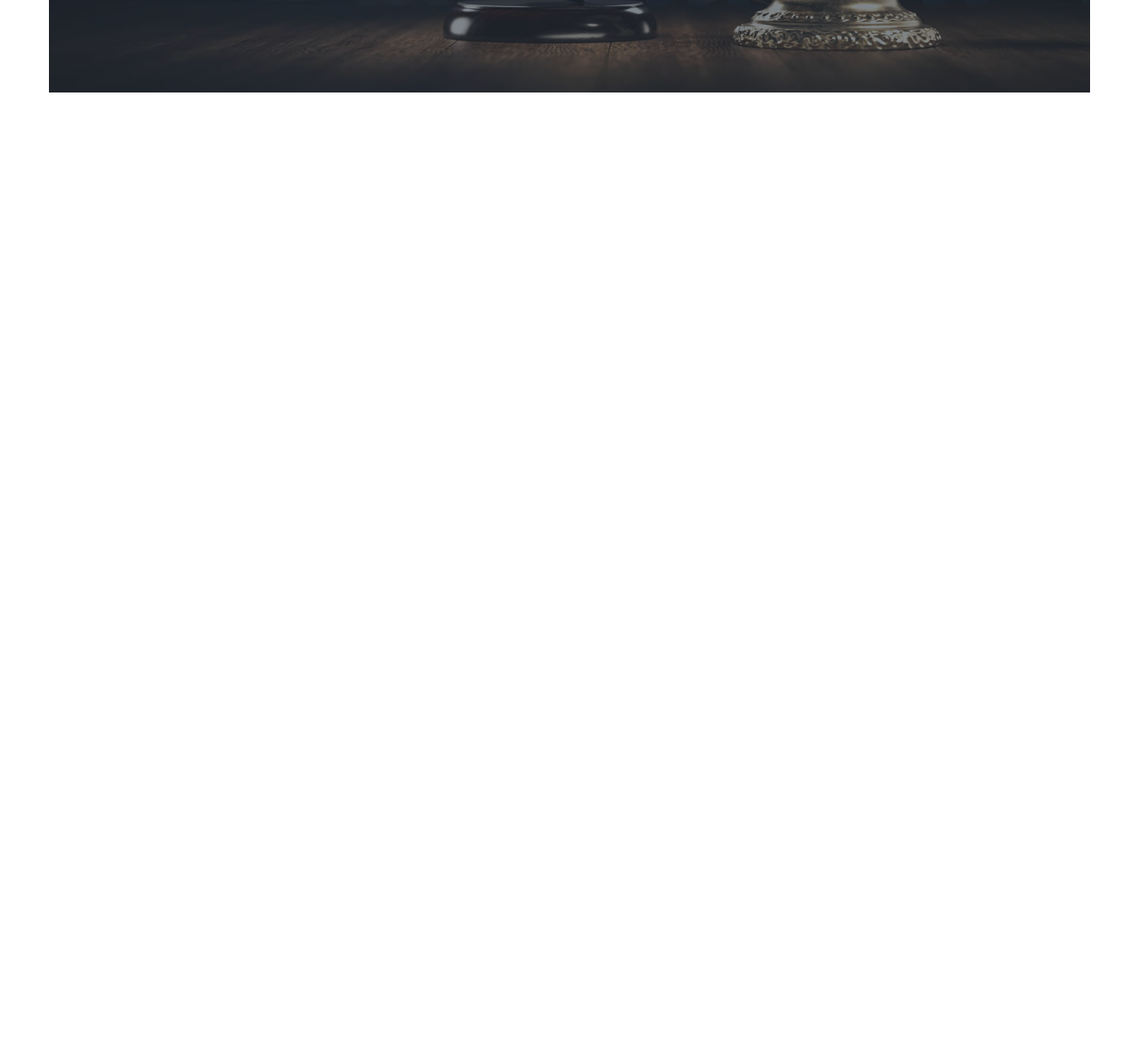
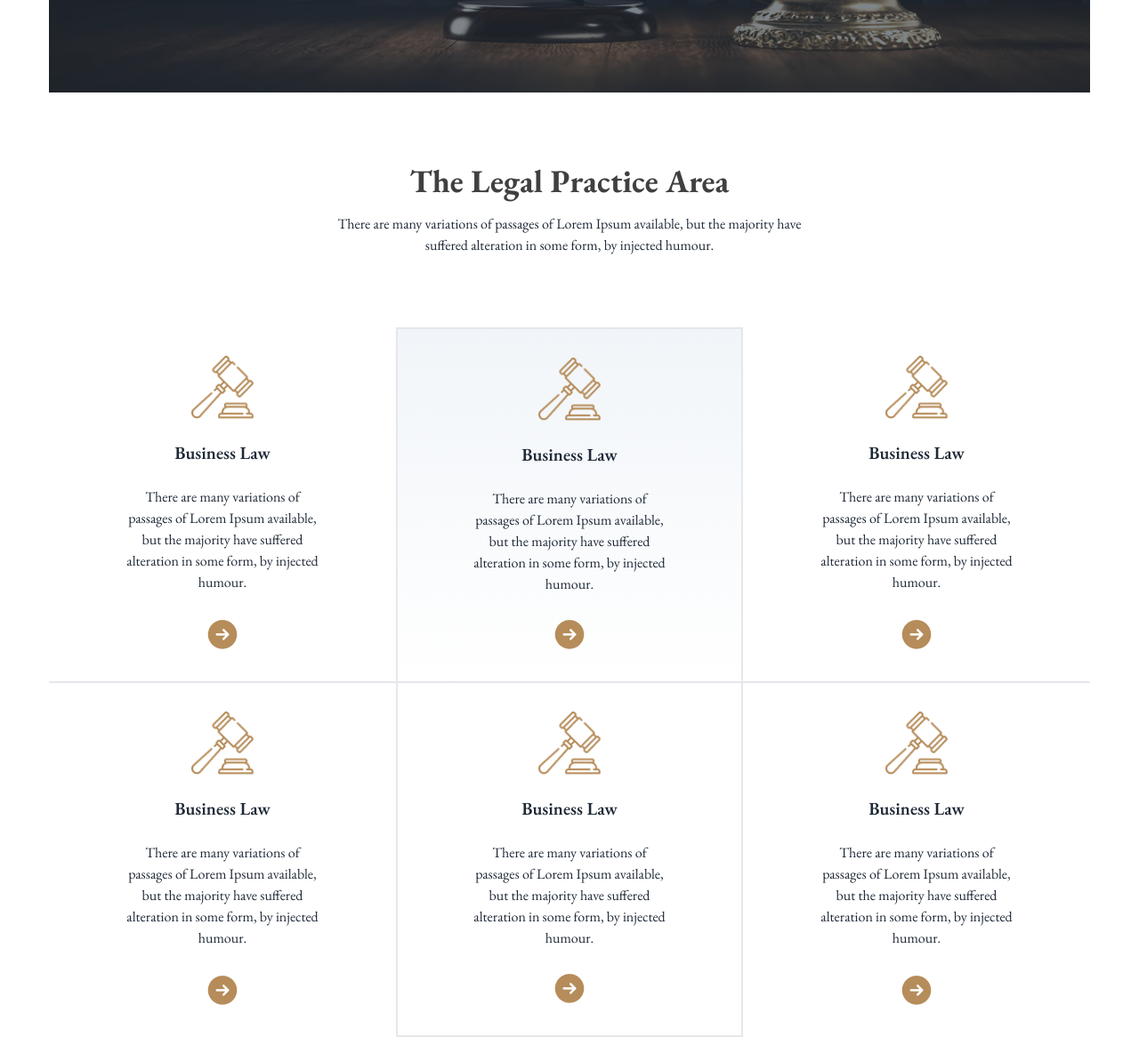
Before and after one commit to tahmid-khan-hub/legal-solution, a plain HTML site: page index.html in a window 1280 px wide. Shown: the part 500-1666 px from the top of the page at 89% size. Before the commit the page ends 800 px from the top, so only its background shows below. Drawn offline with nearby package versions, Linux system fonts and the light colour scheme.

Commit message:
working on main section

```diff
--- a/index.html
+++ b/index.html
@@ -23,8 +23,21 @@
         }
     </script>
 
+    <link rel="preconnect" href="https://fonts.googleapis.com">
+    <link rel="preconnect" href="https://fonts.gstatic.com" crossorigin>
+    <link href="https://fonts.googleapis.com/css2?family=EB+Garamond:ital,wght@0,400..800;1,400..800&display=swap" rel="stylesheet">
+
+    <style>
+        .eb-garamond {
+        font-family: "EB Garamond", serif;
+        font-optical-sizing: auto;
+        font-weight: 400;
+        font-style: normal;
+        }
+    </style>
+
 </head>
-<body>
+<body class="eb-garamond">
     <header class="md:max-w-[1170px] md:mx-auto">
         <nav>
             <div class="navbar bg-base-100">
@@ -90,9 +103,83 @@
                 </div>
             </div>
         </section>
+
     </header>
     <main class="md:max-w-[1170px] md:mx-auto">
-
+        <!-- legal practice -->
+        <section class="text-center mt-20">
+            <h2 class="text-[#414040] text-4xl font-bold">The Legal Practice Area</h2>
+            <p class="mt-4 mb-20">There are many variations of passages of Lorem Ipsum available, but the majority have <br>suffered alteration in some form, by injected humour.</p>
+        </section>
+        <!-- collage -->
+        <section class="grid grid-cols-1 md:grid-cols-3">
+            <!-- 1 -->
+            <div class="card bg-base-100 w-full ">
+                <div class="card-body text-center space-y-4">
+                  <img src="./images/business.png" class="max-w-[70px] mx-auto" alt="">
+                  <h2 class="card-title m-auto">Business Law</h2>
+                  <p class="max-w-[221px] mx-auto">There are many variations of passages of Lorem Ipsum available, but the majority have suffered alteration in some form, by injected humour.</p>
+                  <div class="card-actions">
+                    <img src="./images/Frame.png" class="m-auto" alt="">
+                  </div>
+                </div>
+            </div>
+            <!-- 2 -->
+            <div class="card bg-base-100 w-full border-2 border-b-0 rounded-none bg-gradient-to-b from-slate-100 to-white">
+                <div class="card-body text-center space-y-4">
+                  <img src="./images/business.png" class="max-w-[70px] mx-auto" alt="">
+                  <h2 class="card-title m-auto">Business Law</h2>
+                  <p class="max-w-[221px] mx-auto">There are many variations of passages of Lorem Ipsum available, but the majority have suffered alteration in some form, by injected humour.</p>
+                  <div class="card-actions">
+                    <img src="./images/Frame.png" class="m-auto" alt="">
+                  </div>
+                </div>
+            </div>
+            <!-- 3 -->
+            <div class="card bg-base-100 w-full">
+                <div class="card-body text-center space-y-4">
+                  <img src="./images/business.png" class="max-w-[70px] mx-auto" alt="">
+                  <h2 class="card-title m-auto">Business Law</h2>
+                  <p class="max-w-[221px] mx-auto">There are many variations of passages of Lorem Ipsum available, but the majority have suffered alteration in some form, by injected humour.</p>
+                  <div class="card-actions">
+                    <img src="./images/Frame.png" class="m-auto" alt="">
+                  </div>
+                </div>
+            </div>
+            <!-- 4 -->
+            <div class="card bg-base-100 w-full border-t-2 rounded-none">
+                <div class="card-body text-center space-y-4">
+                  <img src="./images/business.png" class="max-w-[70px] mx-auto" alt="">
+                  <h2 class="card-title m-auto">Business Law</h2>
+                  <p class="max-w-[221px] mx-auto">There are many variations of passages of Lorem Ipsum available, but the majority have suffered alteration in some form, by injected humour.</p>
+                  <div class="card-actions">
+                    <img src="./images/Frame.png" class="m-auto" alt="">
+                  </div>
+                </div>
+            </div>
+            <!-- 5 -->
+            <div class="card bg-base-100 w-full rounded-none border-2 ">
+                <div class="card-body text-center space-y-4">
+                  <img src="./images/business.png" class="max-w-[70px] mx-auto" alt="">
+                  <h2 class="card-title m-auto">Business Law</h2>
+                  <p class="max-w-[221px] mx-auto">There are many variations of passages of Lorem Ipsum available, but the majority have suffered alteration in some form, by injected humour.</p>
+                  <div class="card-actions">
+                    <img src="./images/Frame.png" class="m-auto" alt="">
+                  </div>
+                </div>
+            </div>
+            <!-- 6 -->
+            <div class="card bg-base-100 w-full border-t-2 rounded-none">
+                <div class="card-body text-center space-y-4">
+                  <img src="./images/business.png" class="max-w-[70px] mx-auto" alt="">
+                  <h2 class="card-title m-auto">Business Law</h2>
+                  <p class="max-w-[221px] mx-auto">There are many variations of passages of Lorem Ipsum available, but the majority have suffered alteration in some form, by injected humour.</p>
+                  <div class="card-actions">
+                    <img src="./images/Frame.png" class="m-auto" alt="">
+                  </div>
+                </div>
+            </div>
+        </section>
     </main>
     <footer>
 
```
